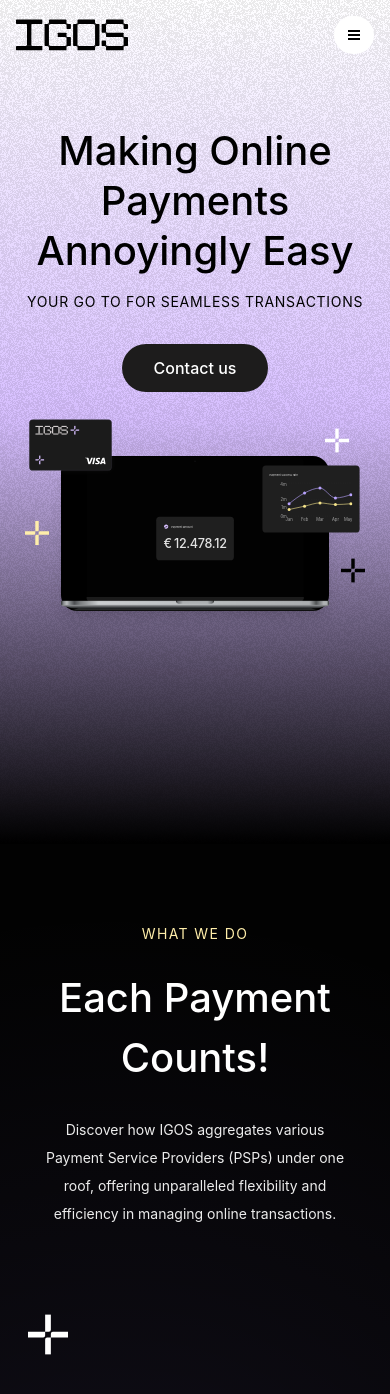
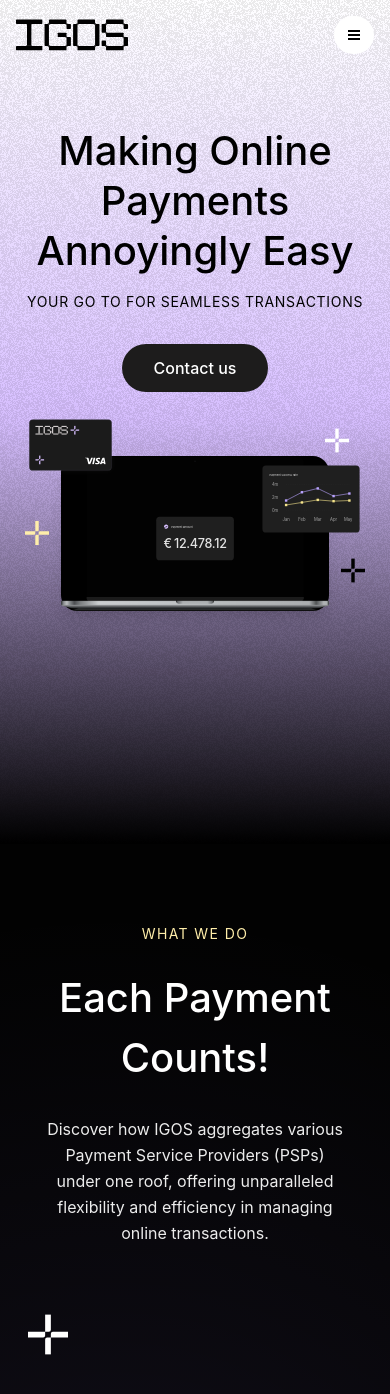
Before and after one commit to CloudDreamXX/igos-lp, a React (Vite) app: page / in a window 390 px wide. Shown: the top 1394 px of the page. Built offline with nearby package versions, Linux system fonts and the light colour scheme.

Commit message:
update chart

```diff
--- a/src/widgets/HeroSection/PaymentSuccessChart.tsx
+++ b/src/widgets/HeroSection/PaymentSuccessChart.tsx
@@ -8,13 +8,18 @@
   { name: 'May', purple: 2600000, yellow: 1500000 },
 ];
 
+const CustomSquareDot = (props: { cx: any; cy: any; fill: any }) => {
+  const { cx, cy, fill } = props;
+  return <rect x={cx - 4} y={cy - 4} width={8} height={8} fill={fill} stroke="none" rx={0} />;
+};
+
 export const PaymentSuccessChart = () => {
   return (
     <div className="bg-[#1F1F1F] rounded-xl p-6 w-full max-w-[324px] h-[224px]">
       <h3 className="text-[#E3E3E3] text-[9px] font-normal mb-4">Payment success rate</h3>
 
       <ResponsiveContainer width="100%" height="85%">
-        <LineChart data={data}>
+        <LineChart data={data} margin={{ top: 10, right: 10, left: 0, bottom: 0 }}>
           <CartesianGrid strokeDasharray="3 3" vertical={false} stroke="#2C2C2C" />
           <XAxis
             dataKey="name"
@@ -22,6 +27,8 @@
             tick={{ fill: '#A3A3A3', fontSize: 14 }}
             axisLine={false}
             tickLine={false}
+            height={55}
+            tickMargin={20}
           />
           <YAxis
             tickFormatter={(value) => `${value / 1000000}m`}
@@ -30,22 +37,22 @@
             axisLine={false}
             tickLine={false}
             domain={[0, 4000000]}
+            width={55}
+            tickMargin={20}
           />
 
           <Line
-            type="monotone"
             dataKey="purple"
             stroke="#B9A3FF"
             strokeWidth={2}
-            dot={{ fill: '#B9A3FF', r: 5, strokeWidth: 0 }}
+            dot={<CustomSquareDot fill="#B9A3FF" cx={undefined} cy={undefined} />}
             activeDot={{ r: 6 }}
           />
           <Line
-            type="monotone"
             dataKey="yellow"
             stroke="#F5E48B"
             strokeWidth={2}
-            dot={{ fill: '#F5E48B', r: 5, strokeWidth: 0 }}
+            dot={<CustomSquareDot fill="#F5E48B" cx={undefined} cy={undefined} />}
             activeDot={{ r: 6 }}
           />
         </LineChart>
--- a/src/widgets/PaymentSection/index.tsx
+++ b/src/widgets/PaymentSection/index.tsx
@@ -8,7 +8,7 @@
       <div className="text-center max-w-3xl mx-auto mb-44 relative">
         <p className="uppercase tracking-widest text-[#FFEEAA] text-sm mb-6">What we do</p>
         <h2 className="text-[40px] md:text-[56px] font-medium mb-7">Each Payment Counts!</h2>
-        <p className="text-[#ECECEC] w-[304px] text-sm/loose md:text-[19px]/[27px] md:w-[670px] mx-auto font-normal">
+        <p className="text-[#ECECEC] w-[304px] text-[16px]/[26px] md:text-[19px]/[27px] md:w-[670px] mx-auto font-normal">
           Discover how IGOS aggregates various Payment Service Providers (PSPs) under one roof,
           offering unparalleled flexibility and efficiency in managing online transactions.
         </p>
```
